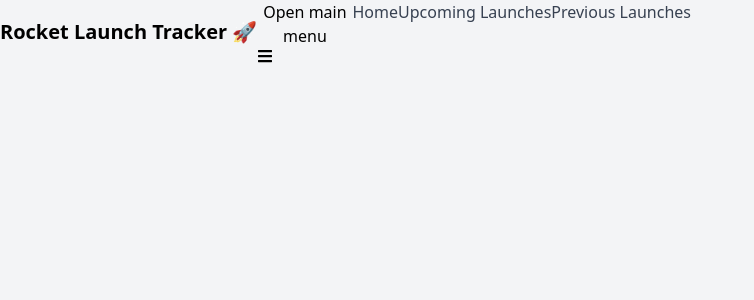
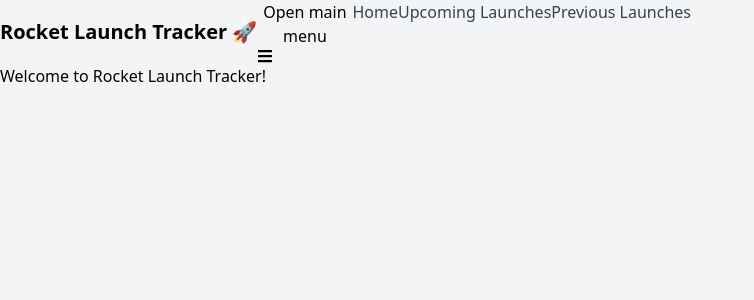
Before and after one commit to LayneV/Rocket-Launch-Tracker, a React (Vite) app: page / in a window 1280 px wide. Shown: the top 300 px of the page, without its empty margins (0-754 px from the left). Built offline with nearby package versions, Linux system fonts and the light colour scheme; the HTML template or start-up script is replaced by a standard one.

Commit message:
feat: Create Homepage component

```diff
--- a/src/App.jsx
+++ b/src/App.jsx
@@ -2,12 +2,14 @@ import LaunchList from "./components/LaunchList";
 import { Routes, Route, Link } from "react-router-dom";
 import LaunchDetail from "./components/LaunchDetail";
 import Header from "./components/Header";
+import HomePage from "./components/Homepage";
 
 function App() {
   return (
     <div className="min-h-screen bg-gray-100 dark:bg-gray-900">
       <Header />
       <Routes>
+        <Route path="/" element={<HomePage />} />
         <Route path="/upcoming" element={<LaunchList listType="upcoming" />} />
         <Route path="/launch/:id" element={<LaunchDetail />} />
         <Route path="/previous" element={<LaunchList listType="previous" />} />
--- /dev/null
+++ b/src/components/Homepage.jsx
@@ -0,0 +1,8 @@
+
+function HomePage() {
+    return (
+        <h1>Welcome to Rocket Launch Tracker!</h1>
+    )
+}
+
+export default HomePage
```
